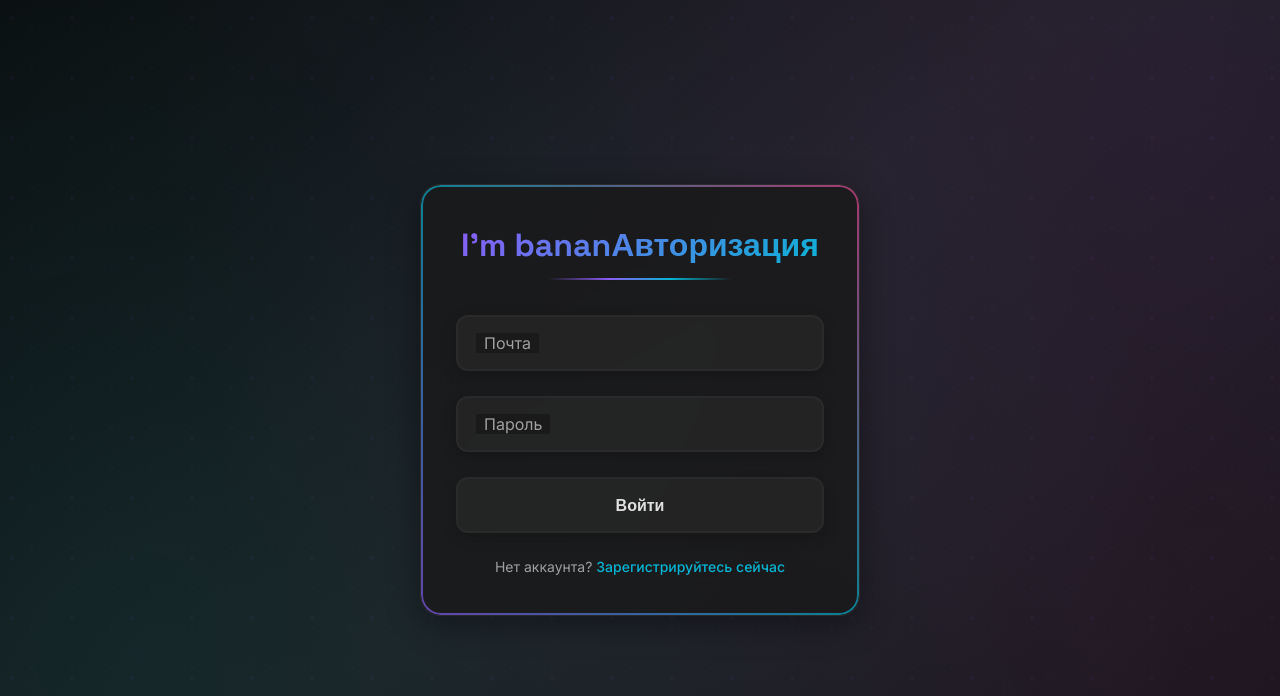
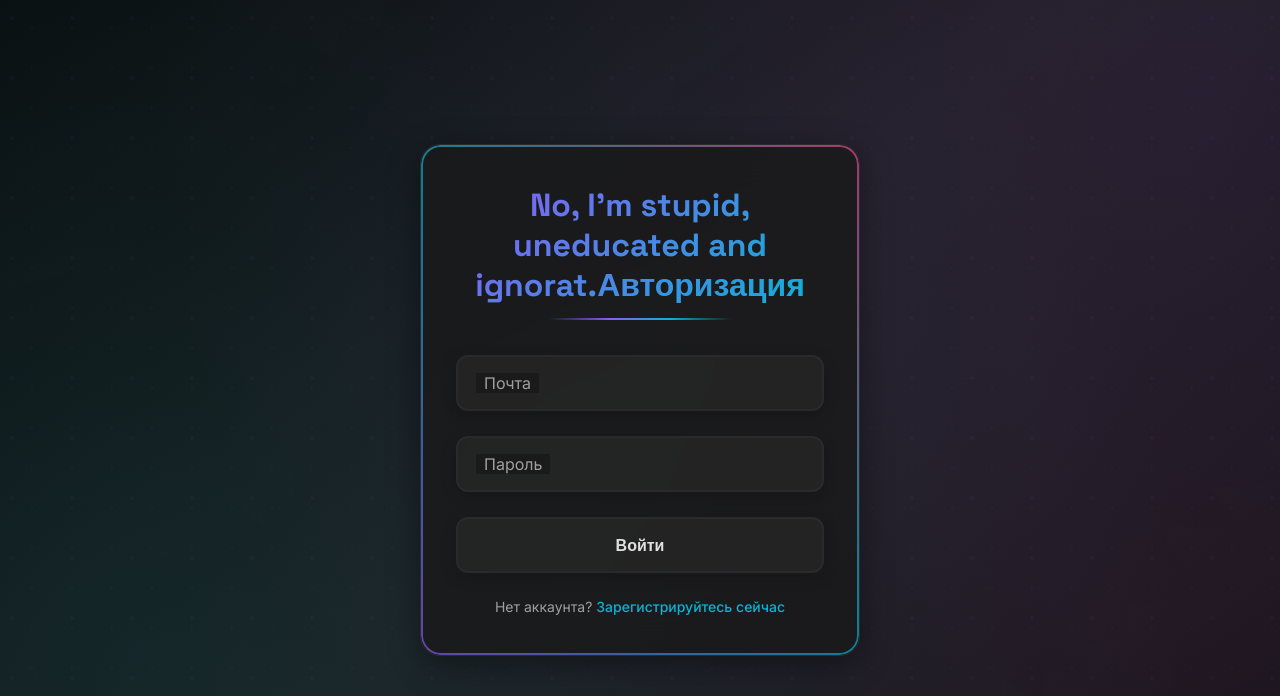
Before and after one commit to ValeriaMatveeva/login-form, a PHP site: page / in a window 1280 px wide. Shown: the top 696 px of the page. Run offline with PHP 8.4, Linux system fonts and the light colour scheme.

Commit message:
I added the change: '<b>No, I'm stupid, uneducated, and ignorant.</b>'

```diff
--- a/index.php
+++ b/index.php
@@ -42,7 +42,7 @@
 
 
             ?>
-            <header><b>I'm banan</b>Авторизация</header>
+            <header><b>No, I'm stupid, uneducated and ignorat.</b>Авторизация</header>
             <form action="" method="post">
                 <div class="field input">
                     <label for="email">Почта</label>
```
